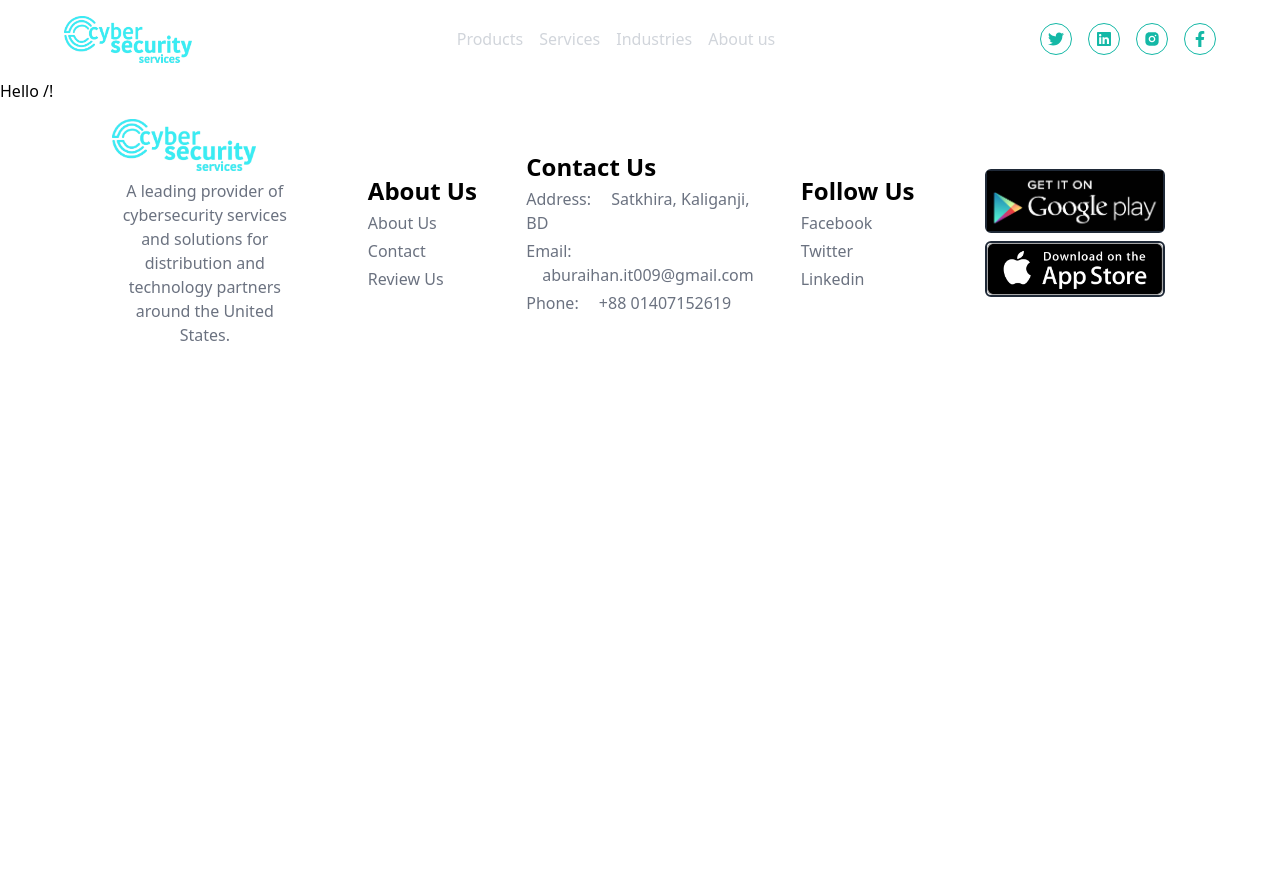
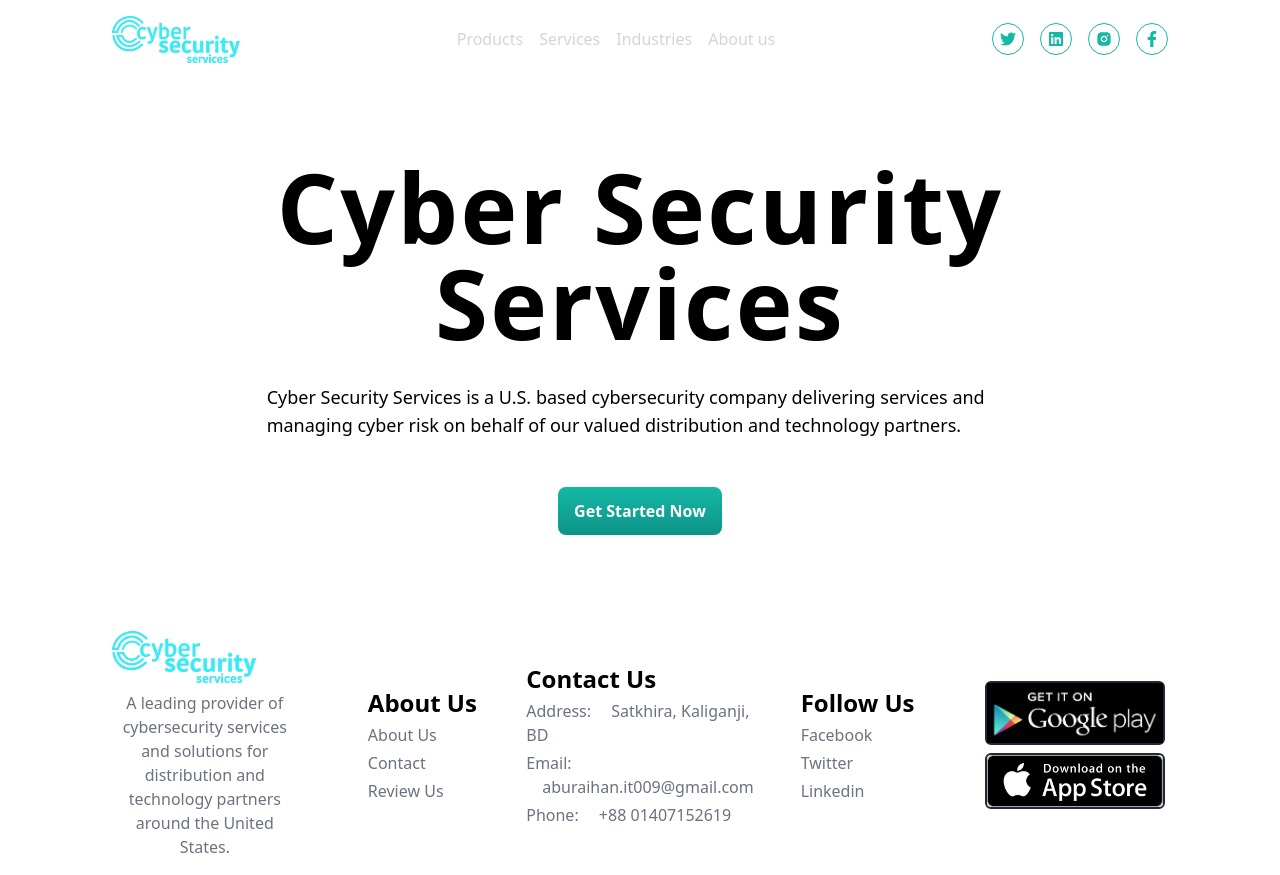
Before and after one commit to lukasolsen/cybersec, a React (Vite) app: page / in a window 1280 px wide. Before the commit the page ends 800 px from the top, so only its background shows below. Built offline with nearby package versions, Linux system fonts and the light colour scheme.

Commit message:
(func): added homepage

```diff
--- a/src/components/Navbar.tsx
+++ b/src/components/Navbar.tsx
@@ -35,7 +35,7 @@
   ];
 
   return (
-    <div className="flex flex-row items-center justify-between w-full p-4 px-16">
+    <div className="flex flex-row items-center justify-between w-full p-4 px-28">
       <div>
         <Link className="text-2xl font-bold w-full" to="/">
           <img
--- a/src/routes/index.tsx
+++ b/src/routes/index.tsx
@@ -1,5 +1,24 @@
 import { createFileRoute } from "@tanstack/react-router";
 
 export const Route = createFileRoute("/")({
-  component: () => <div>Hello /!</div>,
+  component: () => (
+    <div>
+      <section className="p-20" id="home">
+        <div className="flex flex-col justify-center items-center gap-8">
+          <h1 className="text-8xl font-bold text-center w-full tracking-wide">
+            Cyber Security Services
+          </h1>
+          <p className="dark:text-gray-400 text-lg w-8/12">
+            Cyber Security Services is a U.S. based cybersecurity company
+            delivering services and managing cyber risk on behalf of our valued
+            distribution and technology partners.
+          </p>
+
+          <button className="bg-gradient-to-b from-teal-500 to-teal-600 text-white rounded-lg py-3 px-4 mt-4 font-semibold">
+            Get Started Now
+          </button>
+        </div>
+      </section>
+    </div>
+  ),
 });
```
